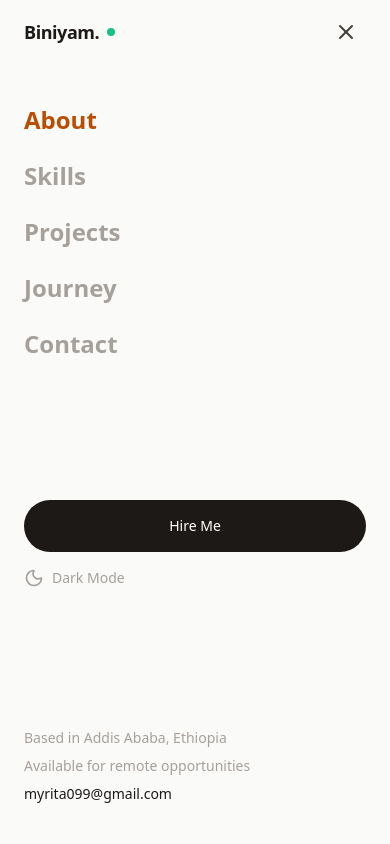
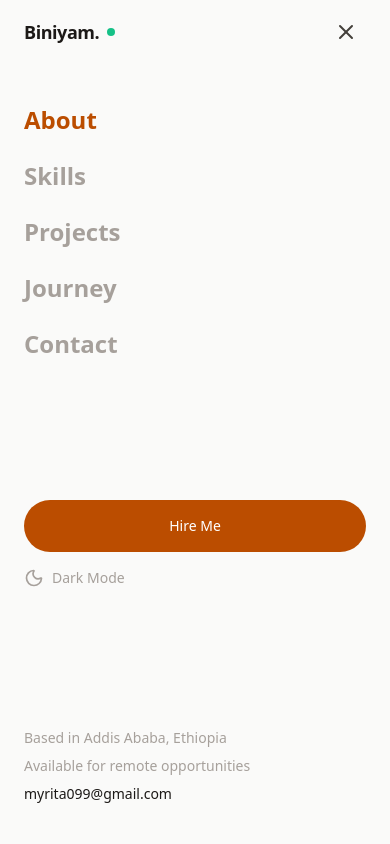
Before and after one commit to binicode/biniyam-portfolio, a Next.js app: page / in a window 390 px wide. Both pictures are taken after a click on the button "Open menu". Shown: the top 844 px of the page. Built offline with nearby package versions, Linux system fonts and the light colour scheme.

Commit message:
style: update hire me button background for consistency
- Adjusted background styling to align with overall page design
- Ensured visual harmony with other UI elements

```diff
--- a/src/components/ui/Navbar.tsx
+++ b/src/components/ui/Navbar.tsx
@@ -244,7 +244,7 @@ export default function Navbar() {
                                         scrollTo("contact");
                                         setIsMenuOpen(false);
                                     }}
-                                    className="inline-flex items-center justify-center bg-stone-900 dark:bg-cyan-500 text-white dark:text-gray-950 text-sm font-medium px-8 py-4 rounded-full hover:bg-stone-700 dark:hover:bg-cyan-400 transition-colors cursor-pointer"
+                                    className="inline-flex items-center justify-center bg-amber-700 dark:bg-cyan-500 text-white dark:text-gray-950 text-sm font-medium px-8 py-4 rounded-full hover:bg-amber-800 dark:hover:bg-cyan-400 transition-colors cursor-pointer"
                                 >
                                     Hire Me
                                 </button>
```
